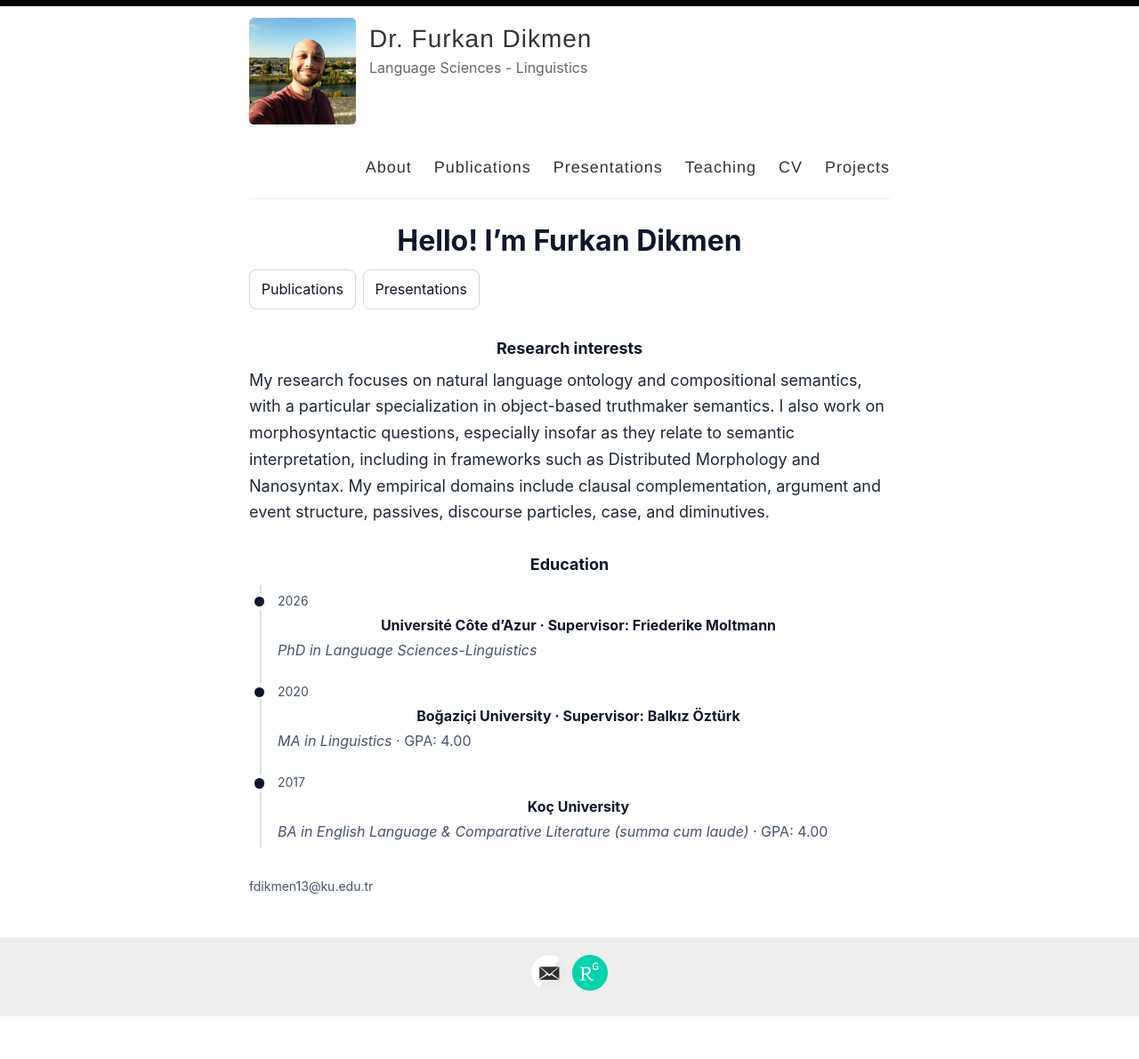
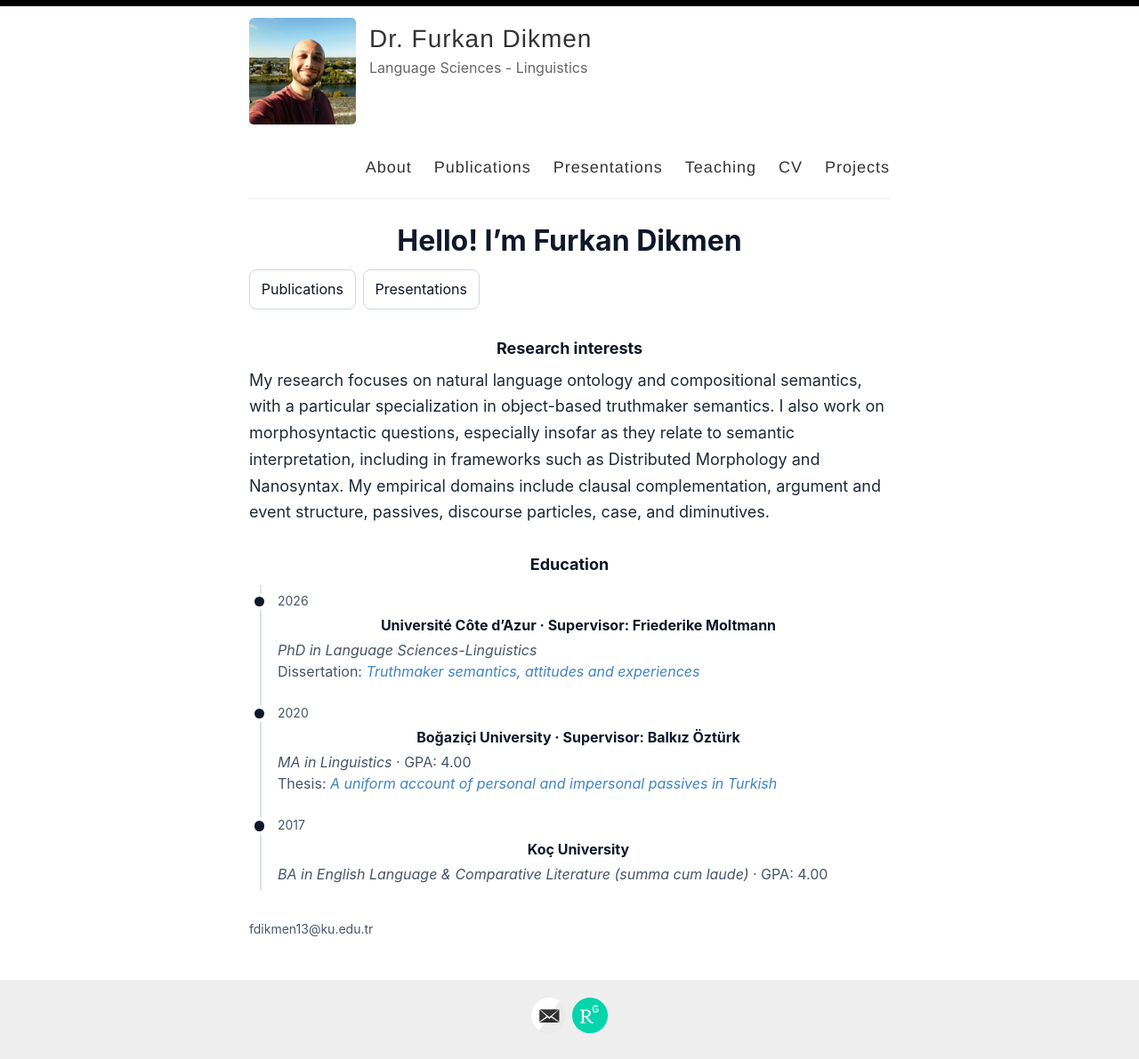
Before and after one commit to furkandikmen/furkandikmen.github.io, a Jekyll site: the page built from index.html, in a window 1280 px wide. Shown: the whole page at 89% size. Built offline with Jekyll 4.4.1, drawn with Linux system fonts in a browser that asks for light colours; the list of posts is cut into pages by our own code; before the commit the page ends 1143 px from its top, so only the background shows below that.

Commit message:
Update index.html

```diff
--- a/index.html
+++ b/index.html
@@ -185,25 +185,45 @@ layout: default
 
 <section class="section">
   <h2>Education</h2>
+
   <div class="edu">
     <div class="edu-item">
       <div class="dot" aria-hidden="true"></div>
       <div class="year-label">2026</div>
-        <h3>Université Côte d’Azur · Supervisor: Friederike Moltmann </h3>
-        <p class="meta"><em>PhD in Language Sciences-Linguistics</em> </p>
+      <h3>Université Côte d’Azur · Supervisor: Friederike Moltmann</h3>
+
+      <p class="meta">
+        <em>PhD in Language Sciences-Linguistics</em><br>
+        Dissertation:
+        <a href="https://cnrs.hal.science/tel-05740309/"
+           target="_blank"
+           rel="noopener noreferrer">
+          <em>Truthmaker semantics, attitudes and experiences</em>
+        </a>
+      </p>
     </div>
 
     <div class="edu-item">
       <div class="dot" aria-hidden="true"></div>
       <div class="year-label">2020</div>
-        <h3>Boğaziçi University · Supervisor: Balkız Öztürk </h3>
-        <p class="meta"><em>MA in Linguistics</em> · GPA: 4.00</p>
+      <h3>Boğaziçi University · Supervisor: Balkız Öztürk</h3>
+
+      <p class="meta">
+        <em>MA in Linguistics</em> · GPA: 4.00<br>
+        Thesis:
+        <a href="https://digitalarchive.library.bogazici.edu.tr/items/bf5a5f09-9a38-4fe1-83bd-106d0946df6f/full"
+           target="_blank"
+           rel="noopener noreferrer">
+          <em>A uniform account of personal and impersonal passives in Turkish</em>
+        </a>
+      </p>
     </div>
 
     <div class="edu-item">
       <div class="dot" aria-hidden="true"></div>
       <div class="year-label">2017</div>
       <h3>Koç University</h3>
+
       <p class="meta">
         <em>BA in English Language &amp; Comparative Literature (summa cum laude)</em> ·
         GPA: 4.00
```
Lines whose indentation alone changed are shown as unchanged.
